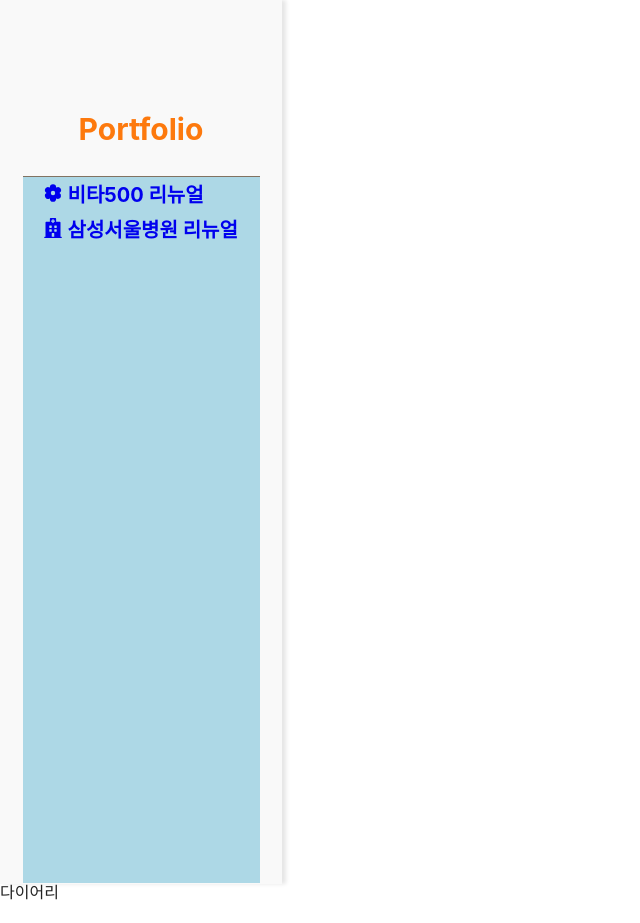
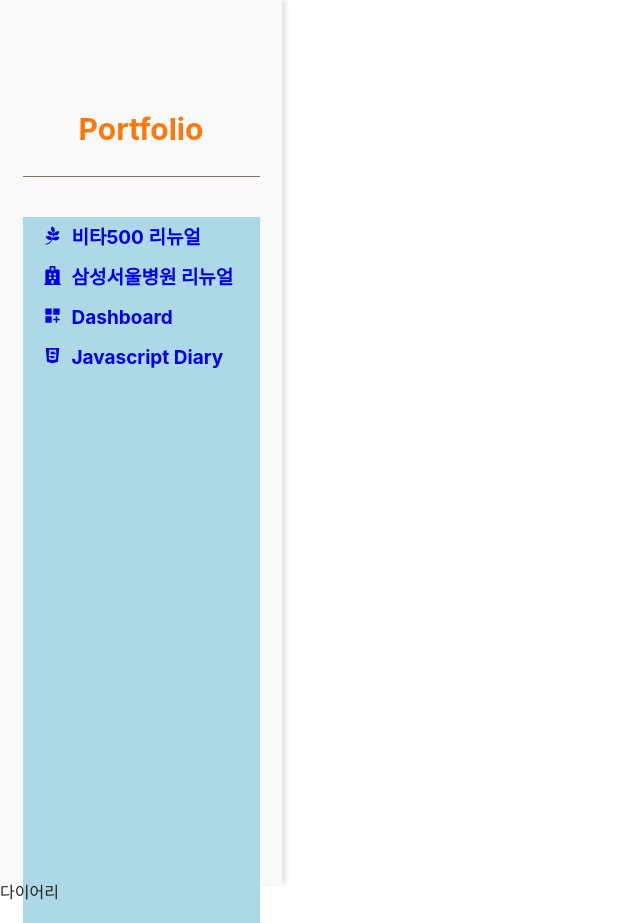
Before and after one commit to hyeeons/portfolio, a React (Create React App) app: page /jsdiary in a window 1280 px wide. Shown: the whole page, without its empty margins (0-640 px from the left). Before the commit the page ends 902 px from the top, so only its background shows below. Built offline with nearby package versions, Linux system fonts and the light colour scheme; a web font is replaced by a local one.

Commit message:
gnb 목록 작업 중

```diff
--- a/src/components/layout/Gnb.jsx
+++ b/src/components/layout/Gnb.jsx
@@ -1,16 +1,29 @@
-import { PiFlowerFill } from "react-icons/pi";
-import { FaHospital } from "react-icons/fa";
 import styled from "styled-components";
 import { Link } from "react-router-dom";
 import theme from "../../themes/theme";
+import { FaPagelines } from "react-icons/fa";
+import { FaHospital } from "react-icons/fa";
+import { MdDashboardCustomize } from "react-icons/md";
+import { DiJavascript } from "react-icons/di";
 
 const Gnb = () => {
   const MenuArr = [
-    { path: "/vita500", icon: <PiFlowerFill />, text: "비타500 리뉴얼" },
+    { path: "/vita500", icon: <FaPagelines />, text: "비타500 리뉴얼" },
     {
       path: "/samsunghospital",
       icon: <FaHospital />,
       text: "삼성서울병원 리뉴얼",
+    },
+
+    {
+      path: "/dashboard",
+      icon: <MdDashboardCustomize />,
+      text: "Dashboard",
+    },
+    {
+      path: "/jsdiary",
+      icon: <DiJavascript />,
+      text: "Javascript Diary",
     },
   ];
   return (
@@ -20,10 +33,12 @@ const Gnb = () => {
       </div>
       <div className="menuWrap">
         {MenuArr.map((item, index) => (
-          <div className="menu-box" key={index}>
+          <div className="menu-container" key={index}>
             <Link to={item.path} className="link">
-              <div className="menu menu-icon">{item.icon}</div>
-              <div className="menu menu-text">{item.text}</div>
+              <div className="menu-box">
+                <div className="menu menu-icon">{item.icon}</div>
+                <div className="menu menu-text">{item.text}</div>
+              </div>
             </Link>
           </div>
         ))}
@@ -55,22 +70,20 @@ const GnbWrap = styled.div`
     background: lightblue;
     width: 237px;
     height: 706px;
-    margin: 0 auto;
-  }
-  .menu-box {
+    margin: 40px auto 0;
   }
 
-  .link {
-    height: 35px;
+  .menu-box {
+    height: 40px;
     padding: 0 20px;
     display: flex;
-    gap: 5px;
+    gap: 10px;
     align-items: center;
     cursor: pointer;
-  }
-  .menu {
-    font-size: 20px;
-    font-weight: 700;
+    .menu {
+      font-size: 19px;
+      font-weight: 700;
+    }
   }
 `;
 
```
